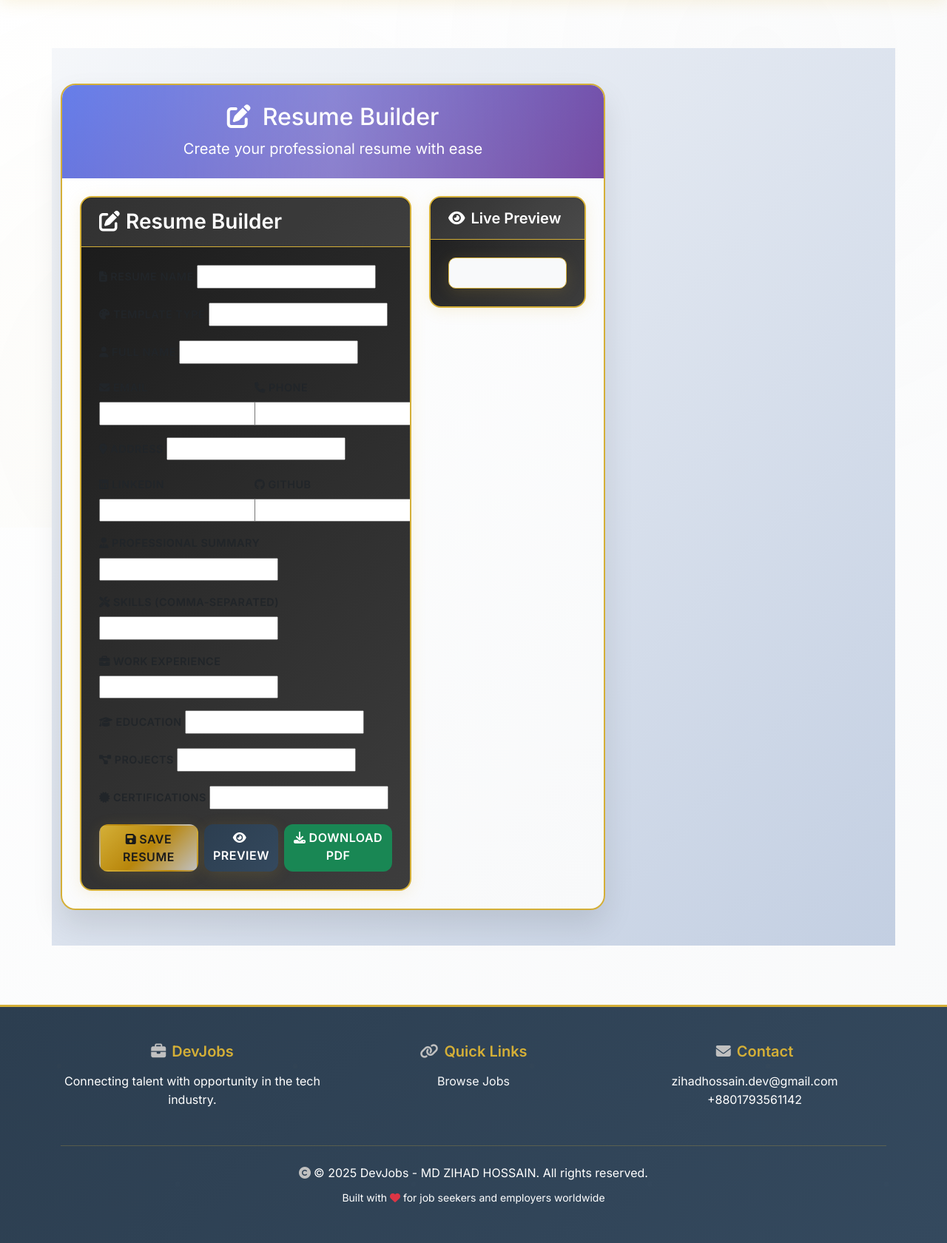
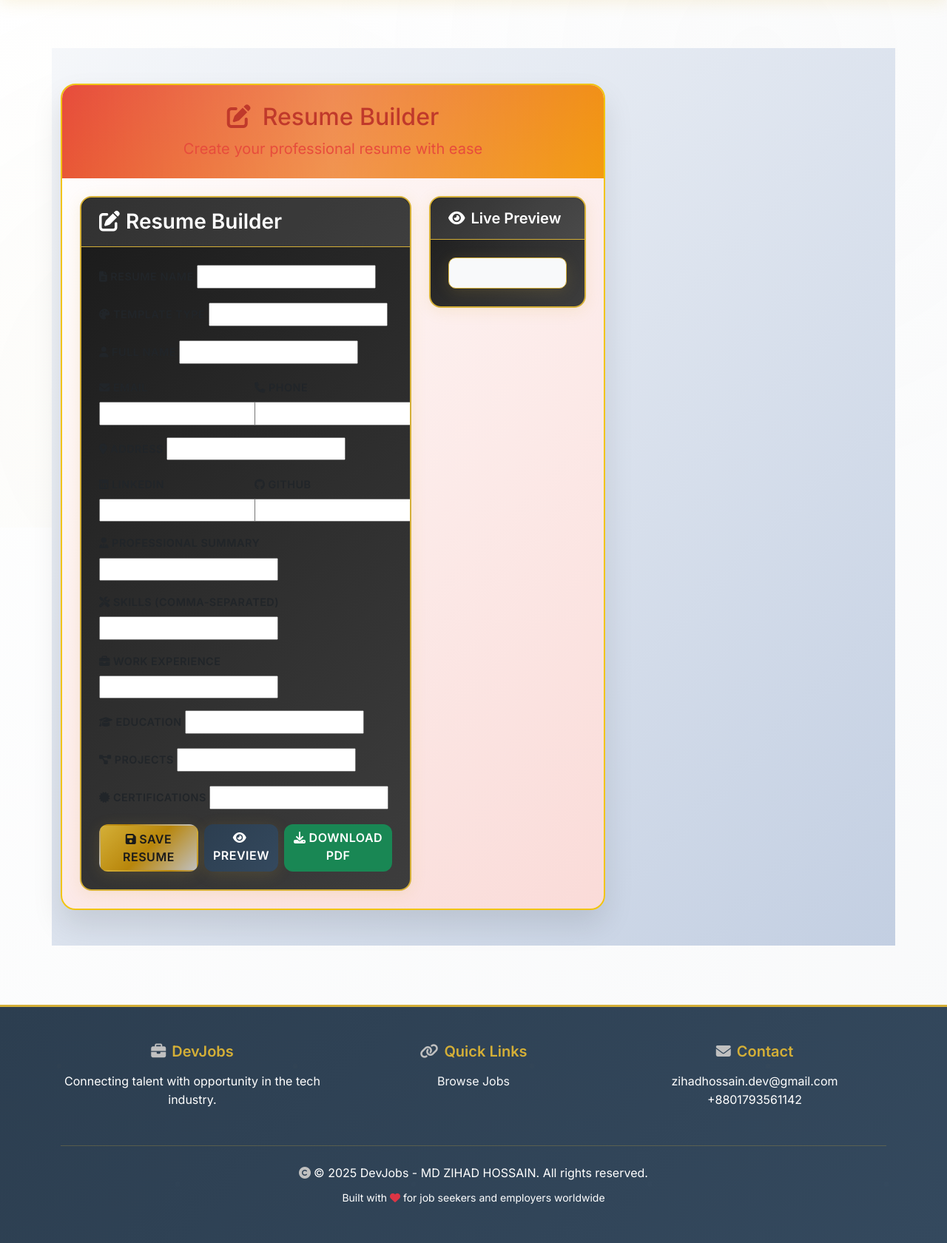
Before and after one commit to mdzihad42/job_portal_resume_builder, a Django app: template job_resume/templates/resume_builder.html in a window 1280 px wide. Shown: the part 87-1767 px from the top of the page at 74% size. Run offline with Django 5.2, Linux system fonts and the light colour scheme; the template is opened without the code that fills it: most values are stand-ins (such as "Sample title", 1, 10 or a date in 2020); form fields are guessed from the names that the template uses.

```diff
--- a/job_resume/templates/resume_builder.html
+++ b/job_resume/templates/resume_builder.html
@@ -83,8 +83,8 @@
 }
 
 .premium-card {
-    background: linear-gradient(135deg, #ffffff 0%, #f8f9fa 100%);
-    border: 2px solid #d4af37;
+    background: linear-gradient(135deg, #ffffff 0%, #fadbd8 100%);
+    border: 2px solid #f1c40f;
     border-radius: 20px;
     box-shadow: 0 20px 40px rgba(0, 0, 0, 0.1);
     backdrop-filter: blur(10px);
@@ -98,7 +98,7 @@
 }
 
 .gradient-header {
-    background: linear-gradient(135deg, #667eea 0%, #764ba2 100%);
+    background: linear-gradient(135deg, #e74c3c 0%, #f39c12 100%);
     position: relative;
     overflow: hidden;
     border-radius: 18px 18px 0 0;
@@ -305,12 +305,12 @@
             <div class="row">
                 <div class="col-md-8">
                     <div class="premium-card">
-                        <div class="gradient-header text-white text-center py-4 position-relative">
+                        <div class="gradient-header text-dark text-center py-4 position-relative">
                             <div class="position-relative z-index-1">
-                                <h2 class="mb-2 animate-bounce">
+                                <h2 class="mb-2 animate-bounce" style="color: #c0392b;">
                                     <i class="fas fa-edit me-3"></i>Resume Builder
                                 </h2>
-                                <p class="mb-0 fs-5 animate-bounce animate-delay-1">Create your professional resume with ease</p>
+                                <p class="mb-0 fs-5 animate-bounce animate-delay-1" style="color: #e74c3c;">Create your professional resume with ease</p>
                             </div>
                         </div>
                         <div class="card-body p-4">
```
Also changed, not shown: other parts of job_resume/templates/resume_builder.html (+12 -12 lines).
